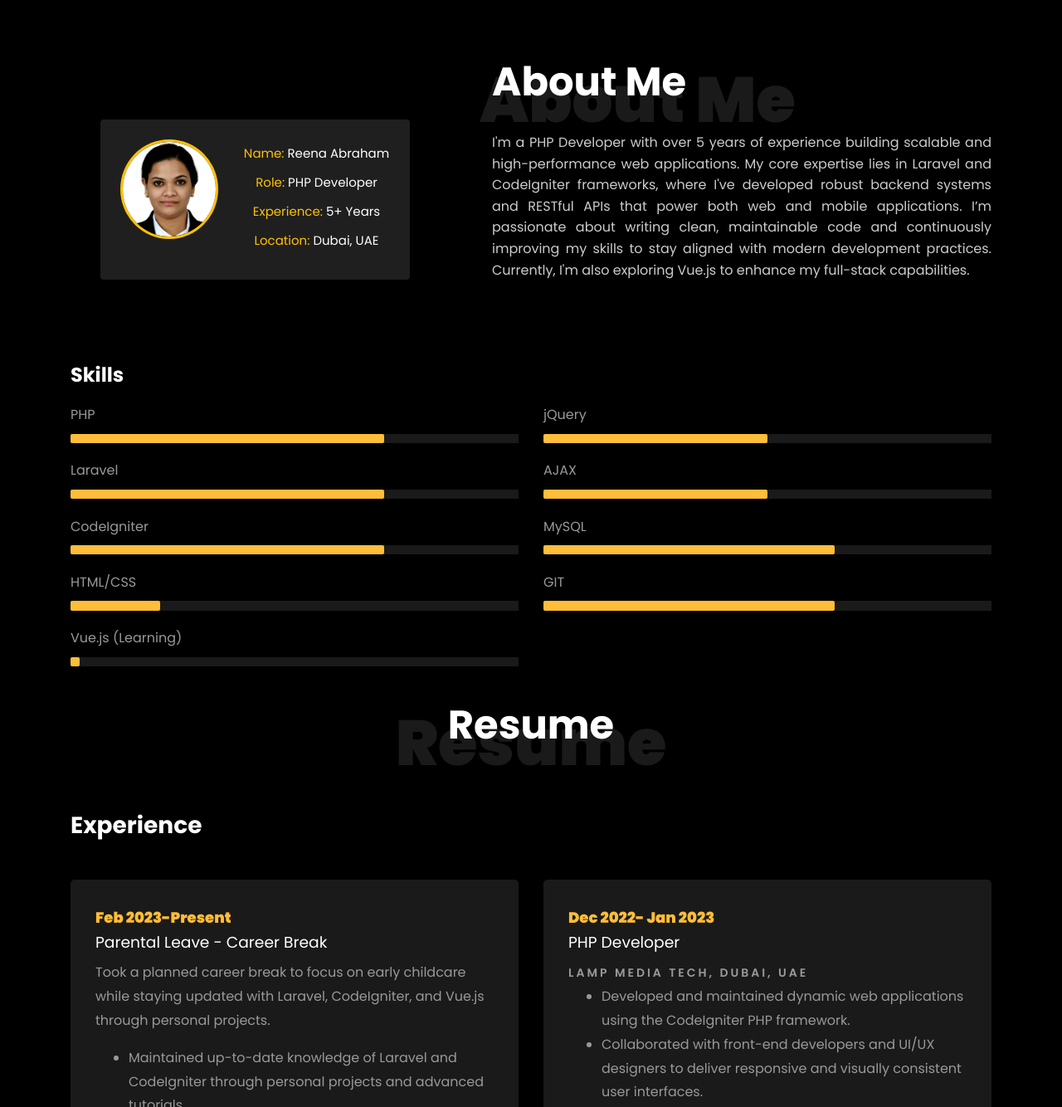
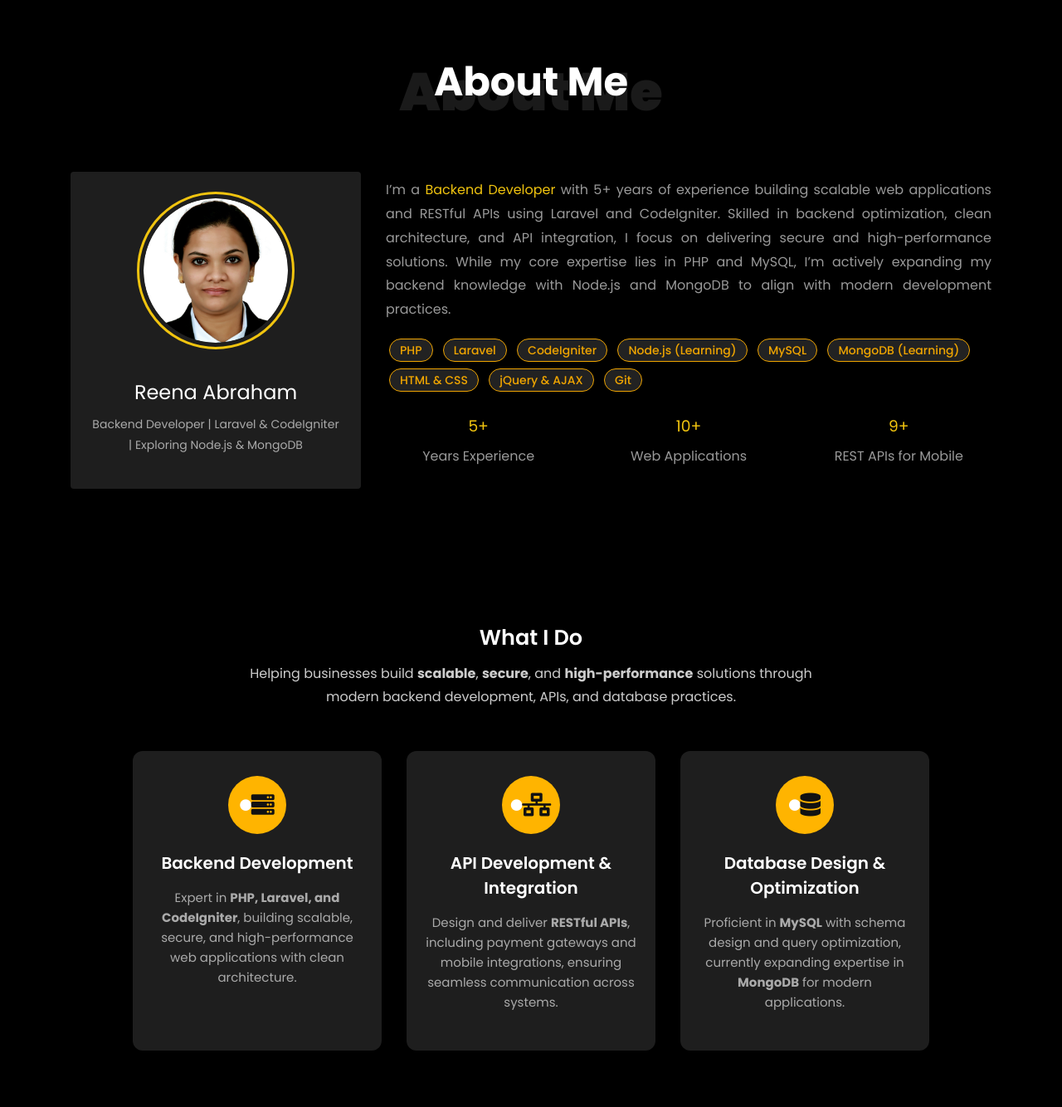
Before and after one commit to reena-abraham/portfolio, a plain HTML site: page index.html in a window 1280 px wide. Shown: the part 797-2131 px from the top of the page at 83% size. Drawn offline with Linux system fonts and the light colour scheme; files whose address does not match are found by name; a web font is replaced by a local one.

Commit message:
about section & services updated

```diff
--- a/css/vendor.css
+++ b/css/vendor.css
@@ -912,52 +912,87 @@
     position: absolute;
     top: 0px;
     left: 0;
-    font-size: 6vw;
+    font-size: 5vw;
     color: rgba(255, 255, 255, 0.1);
     z-index: -1;
     font-weight: 900;
 }
 
 #about-section {
+    background-color: #000;
     padding: 60px 0;
 }
 
-.profile-card {
+#about-section h2 {
+    color: #fff;
+    font-weight: 700;
+}
 
-    background: #1f1f1f;
-    color: #fff;
-    box-shadow: 0 4px 15px rgba(0, 0, 0, 0.3);
+#about-section h2 span,
+#about-section .highlight,
+#about-section .text-warning {
+    color: #f1c40f;
+    /* golden yellow */
+}
+
+#about-section .profile-card {
+    background-color: #1e1e1e;
+    /* dark gray card */
     border-radius: 10px;
     padding: 20px;
     text-align: center;
-    margin: auto;
+    color: #fff;
+}
+
+#about-section .profile-card img {
+    border: 3px solid #f1c40f;
+    /* yellow border around profile pic */
+}
+
+#about-section .skills span {
+    background-color: transparent;
+    border: 1px solid #f1c40f;
+    color: #f1c40f;
+    padding: 5px 15px;
+    border-radius: 20px;
+    margin: 5px;
+    display: inline-block;
 }
 
 .profile-card:hover {
     transform: translateY(-5px);
-    box-shadow: 0 12px 30px rgba(255, 193, 7, 0.3);
+    border-color: #f0a500;
 }
 
-.profile-pic {
-
-    width: 120px;
-    height: 120px;
-    object-fit: cover;
-    border: 3px solid #ffc107;
+.about-section .profile-pic {
+    max-width: 190px;
+    border: 4px solid #f0a500;
+    padding: 5px;
     border-radius: 50%;
-    margin-bottom: 15px;
 }
 
-.profile-pic:hover {
-    /* transform: rotate(3deg) scale(1.05); */
-    /* box-shadow: 0 0 25px rgba(255, 193, 7, 0.8); */
+.role {
+    font-size: 14px;
+    color: #aaa;
 }
 
-.profile-card p {
-    margin-bottom: 8px;
-    font-size: 15px;
+.skills-badges .badge {
+    display: inline-block;
+    background: #222;
+    color: #f0a500;
+    padding: 6px 12px;
+    margin: 4px;
+    border-radius: 20px;
+    font-size: 14px;
+    font-weight: 500;
+    border: 1px solid #f0a500;
+    transition: all 0.3s ease;
 }
 
+.skills-badges .badge:hover {
+    background: #f0a500;
+    color: #111;
+}
 
 .resume-section .experience-heading {
     text-align: center;
@@ -972,7 +1007,7 @@
 
 .section-title {
     /* text-align: center; */
-    font-size: 1.8rem;
+    font-size: 1.6rem;
     font-weight: 600;
     margin-bottom: 10px;
     margin-top: 40px;
@@ -982,12 +1017,84 @@
     padding: 40px 0;
 }
 
-.section-title {
+/* .section-title {
     font-size: 28px;
     font-weight: bold;
     margin-bottom: 20px;
     color: #fff;
+} */
+
+.services-section {
+    text-align: center;
+    padding: 60px 20px;
+    color: #fff;
 }
+
+.section-subtitle {
+    font-size: 32px;
+    font-weight: 700;
+    margin-bottom: 15px;
+}
+
+.section-text {
+    max-width: 700px;
+    margin: 0 auto 50px;
+    font-size: 16px;
+    color: #ccc;
+}
+
+/* Cards container */
+.services-container {
+    display: flex;
+    justify-content: center;
+    gap: 30px;
+    flex-wrap: wrap;
+}
+
+/* Each card */
+.service-card {
+    background: #1e1e1e;
+    padding: 30px 20px;
+    border-radius: 12px;
+    width: 300px;
+    box-shadow: 0 4px 10px rgba(0, 0, 0, 0.3);
+    transition: transform 0.3s ease;
+}
+
+.service-card:hover {
+    transform: translateY(-8px);
+}
+
+/* Round icon */
+.icon-circle {
+    width: 70px;
+    height: 70px;
+    margin: 0 auto 20px;
+    background: #ffb400;
+    /* accent color */
+    border-radius: 50%;
+    display: flex;
+    align-items: center;
+    justify-content: center;
+}
+
+.icon-circle i {
+    font-size: 28px;
+    color: #121212;
+}
+
+.service-card h4 {
+    font-size: 20px;
+    margin-bottom: 15px;
+    font-weight: 600;
+}
+
+.service-card p {
+    font-size: 15px;
+    color: #aaa;
+    line-height: 1.6;
+}
+
 
 
 @media (max-width: 768px) {
--- a/index.html
+++ b/index.html
@@ -11,12 +11,14 @@
 	<link rel="stylesheet" href="css/icomoon.css">
 	<link rel="stylesheet" href="css/style.css">
 	<link rel="stylesheet" href="css/vendor.css">
+	<link rel="stylesheet" href="https://cdnjs.cloudflare.com/ajax/libs/font-awesome/5.15.4/css/all.min.css">
+
 </head>
 
 <body data-spy="scroll" data-target=".site-navbar-target" data-offset="300">
 	<nav class="navbar navbar-expand-lg navbar-dark ftco_navbar ftco-navbar-light site-navbar-target" id="ftco-navbar">
 		<div class="container">
-			<a class="navbar-brand" href="#">Reena Abraham</a>
+			<a class="navbar-brand" href="javascript:void(0);">Reena Abraham</a>
 			<button class="navbar-toggler js-fh5co-nav-toggle fh5co-nav-toggle" type="button" data-toggle="collapse"
 				data-target="#ftco-nav" aria-controls="ftco-nav" aria-expanded="false" aria-label="Toggle navigation">
 				<span class="oi oi-menu"></span> Menu
@@ -51,117 +53,123 @@
 		</div>
 	</section>
 
-	<section class="ftco-about img ftco-section ftco-no-pb" id="about-section">
+
+
+<section id="about-section" class="about-section" >
   <div class="container">
-			<div class="row align-items-center"><!-- Added align-items-center here -->
 
-				<!-- Left Column: Profile Card -->
-				<div class="col-md-6 col-lg-5 d-flex">
-					<div class="profile-card p-4 rounded">
-						<div class="row align-items-center">
-							<!-- Profile Image -->
-							<div class="col-sm-6 col-md-5 text-center">
-								<img src="images/about-me.png" class="img-fluid rounded-circle profile-pic"
-									alt="Reena Abraham">
-							</div>
-
-							<div class="col-sm-6 col-md-7">
-								<p><span class="fw-bold text-warning">Name:</span> Reena Abraham</p>
-								<p><span class="fw-bold text-warning">Role:</span> PHP Developer</p>
-								<p><span class="fw-bold text-warning">Experience:</span> 5+ Years</p>
-								<p><span class="fw-bold text-warning">Location:</span> Dubai, UAE</p>
-							</div>
+		<div class="row justify-content-center  pb-5">
+				<div class="col-md-7 heading-section text-center ftco-animate fadeInUp ftco-animated">
+					<h1 class="big big-2">About Me</h1>
+					<h2 class="mb-4">About Me</h2>
 				</div>
 			</div>
 
+    <div class="row align-items-center">
 
+      <!-- Profile Card -->
+      <div class="col-md-4 text-center mb-4 mb-md-0">
+        <div class="profile-card p-4 rounded">
+          <img src="images/about-me.png" alt="Reena Abraham"
+               class="img-fluid rounded-circle profile-pic mb-3">
+          <h4 class="mt-2">Reena Abraham</h4>
+          <p class="role">Backend Developer | Laravel & CodeIgniter | Exploring Node.js & MongoDB</p>
+        </div>
       </div>
 
-				<!-- Right Column: About Me -->
-				<div class="col-md-6 col-lg-7 pl-lg-5 pb-5">
-					<div class="row justify-content-start pb-3">
-						<div class="col-md-12 heading-section ftco-animate">
-							<h1 class="big">About Me</h1>
-							<h2 class="mb-4">About Me</h2>
-							<p class="sub-content">
-								I'm a PHP Developer with over 5 years of experience building scalable and
-								high-performance
-								web applications. My core expertise lies in Laravel and CodeIgniter frameworks, where
-								I've
-								developed robust backend systems and RESTful APIs that power both web and mobile
-								applications.
-								I’m passionate about writing clean, maintainable code and continuously improving my
-								skills
-								to stay aligned with modern development practices. Currently, I'm also exploring Vue.js
-								to enhance my full-stack capabilities.
+      <!-- About Content -->
+      <div class="col-md-8">
+
+
+
+
+        <!-- Short Intro -->
+        <p style="text-align: justify;">
+          I’m a <span class="highlight">Backend Developer</span> with 5+ years of experience building scalable web applications
+          and RESTful APIs using Laravel and CodeIgniter. Skilled in backend optimization, clean architecture,
+          and API integration, I focus on delivering secure and high-performance solutions. While my core expertise lies in PHP and MySQL, I’m actively expanding my backend knowledge with Node.js and MongoDB to align with modern development practices.
         </p>
+
+		 <!-- Skill Badges -->
+        <div class="skills-badges mb-3">
+		  <span class="badge">PHP</span>
+          <span class="badge">Laravel</span>
+          <span class="badge">CodeIgniter</span>
+          <span class="badge">Node.js (Learning)</span>
+          <span class="badge">MySQL</span>
+          <span class="badge">MongoDB (Learning)</span>
+          <span class="badge">HTML & CSS</span>
+          <span class="badge">jQuery & AJAX</span>
+		  <span class="badge">Git</span>
         </div>
+
+        <!-- Stats -->
+        <div class="row mt-4 text-center">
+			<div class="col-md-4 col-4 text-center">
+            <h3 class="highlight">5+</h3>
+            <p>Years Experience</p>
           </div>
+          <div class="col-md-4 col-4">
+            <h3 class="highlight">10+</h3>
+            <p>Web Applications</p>
+          </div>
+          <div class="col-md-4 col-4">
+            <h3 class="highlight">9+</h3>
+            <p>REST APIs for Mobile</p>
           </div>
 
         </div>
       </div>
+    </div>
+  </div>
 </section>
-	<section>
-		<div class="container">
-			<div class="skill-mf">
-				<p class="title-s">
-				<h4><b>Skills</b></h4>
+
+
+
+
+<!-- What I Do Section -->
+<section id="services" class="services-section">
+  <h3 class="section-title">What I Do</h3>
+  <p class="section-text">
+    Helping businesses build <b>scalable</b>, <b>secure</b>, and <b>high-performance</b>
+    solutions through modern backend development, APIs, and database practices.
   </p>
-				<div class="row">
-					<div class="col-sm-6 ">
-						<span>PHP</span> <span class="pull-right"></span>
-						<div class="progress">
-							<div class="progress-bar" role="progressbar" style="width: 70%;" aria-valuenow="70"
-								aria-valuemin="0" aria-valuemax="100"></div>
+
+  <div class="services-container">
+    <!-- Card 1 -->
+    <div class="service-card">
+      <div class="icon-circle">
+        <i class="fas fa-server"></i>
+      </div>
+      <h4>Backend Development</h4>
+      <p>
+        Expert in <b>PHP, Laravel, and CodeIgniter</b>, building scalable,
+        secure, and high-performance web applications with clean architecture.
+      </p>
     </div>
 
-						<span>Laravel</span> <span class="pull-right"></span>
-						<div class="progress">
-							<div class="progress-bar" role="progressbar" style="width: 70%" aria-valuenow="70"
-								aria-valuemin="0" aria-valuemax="100"></div>
+    <!-- Card 2 -->
+    <div class="service-card">
+      <div class="icon-circle">
+        <i class="fas fa-network-wired"></i>
+      </div>
+      <h4>API Development & Integration</h4>
+      <p>
+        Design and deliver <b>RESTful APIs</b>, including payment gateways
+        and mobile integrations, ensuring seamless communication across systems.
+      </p>
     </div>
 
-						<span>CodeIgniter</span> <span class="pull-right"></span>
-						<div class="progress">
-							<div class="progress-bar" role="progressbar" style="width: 70%" aria-valuenow="70"
-								aria-valuemin="0" aria-valuemax="100"></div>
+    <!-- Card 3 -->
+    <div class="service-card">
+      <div class="icon-circle">
+        <i class="fas fa-database"></i>
       </div>
-						<span>HTML/CSS</span> <span class="pull-right"></span>
-						<div class="progress">
-							<div class="progress-bar" role="progressbar" style="width: 20%" aria-valuenow="20"
-								aria-valuemin="0" aria-valuemax="100"></div>
-						</div>
-						<span>Vue.js (Learning)</span> <span class="pull-right"></span>
-						<div class="progress">
-							<div class="progress-bar" role="progressbar" style="width: 2%" aria-valuenow="2"
-								aria-valuemin="0" aria-valuemax="100"></div>
-						</div>
-					</div>
-					<div class="col-sm-6 ">
-						<span>jQuery</span> <span class="pull-right"></span>
-						<div class="progress">
-							<div class="progress-bar" role="progressbar" style="width: 50%" aria-valuenow="50"
-								aria-valuemin="0" aria-valuemax="100"></div>
-						</div>
-
-						<span>AJAX</span> <span class="pull-right"></span>
-						<div class="progress">
-							<div class="progress-bar" role="progressbar" style="width: 50%" aria-valuenow="50"
-								aria-valuemin="0" aria-valuemax="100"></div>
-						</div>
-						<span>MySQL</span> <span class="pull-right"></span>
-						<div class="progress">
-							<div class="progress-bar" role="progressbar" style="width: 65%" aria-valuenow="65"
-								aria-valuemin="0" aria-valuemax="100"></div>
-						</div>
-						<span>GIT</span> <span class="pull-right"></span>
-						<div class="progress">
-							<div class="progress-bar" role="progressbar" style="width: 65%" aria-valuenow="65"
-								aria-valuemin="0" aria-valuemax="100"></div>
-						</div>
-					</div>
-				</div>
+      <h4>Database Design & Optimization</h4>
+      <p>
+        Proficient in <b>MySQL</b> with schema design and query optimization,
+        currently expanding expertise in <b>MongoDB</b> for modern applications.
+      </p>
     </div>
   </div>
 </section>
@@ -185,22 +193,17 @@
 					<div class="resume-wrap">
 						<span class="date">Feb 2023-Present</span>
 						<h3>Parental Leave - Career Break</h3>
-						<p>Took a planned career break to focus on early childcare while staying updated with Laravel,
-							CodeIgniter, and Vue.js through personal projects.</p>
+						<p>Took a planned career break to focus on early childcare while continuing professional growth through personal projects and advanced learning.</p>
 						<ul>
 							<li>
-								Maintained up-to-date knowledge of Laravel and CodeIgniter through
-								personal projects and advanced tutorials.
-							</li>
-							<li>Began hands-on learning of Vue.js to build modern, interactive front
-								end interfaces.
+								Maintained and expanded expertise in Laravel and CodeIgniter via personal projects and advanced tutorials.
 							</li>
 							<li>
-								Built a basic CRUD application using Laravel for the backend and
-								Vue.js for the frontend, gaining hands-on experience with API
-								development, component-based UI, and seamless frontend-backend
-								integration.
+								Started hands-on learning with Node.js and MongoDB to expand backend development expertise beyond PHP.
 							</li>
+							<li>Stayed up to date with modern backend practices to ensure a smooth transition back into full-time development.
+							</li>
+
 						</ul>
 					</div>
 				</div>
@@ -231,7 +234,7 @@
 								consistently achieving 100% of sprint goals and maintaining a 98% sprint completion
 								rate.</li>
 							<li>Developed and maintained over 10 web applications.</li>
-							<li>Developed RESTful APIs for 9+ mobile apps.</li>
+							<li>Built and optimized RESTful APIs powering 9+ mobile applications, ensuring seamless data exchange and performance.</li>
 						</ul>
 					</div>
 				</div>
@@ -242,7 +245,7 @@
 						<h3>Junior PHP Developer</h3>
 						<span class="position">Emvigo Technologies, Kerala, India</span>
 						<ul>
-							<li>Worked on Laravel-based web applications.</li>
+							<li>Contributed to the development of Laravel-based web applications, focusing on backend functionality.</li>
 							<li>Assisted in building and optimizing RESTful APIs for integration with front-end systems.
 							</li>
 							<li>Support senior developers with daily tasks and actively learn through hands-on coding.
@@ -286,13 +289,7 @@
 				</div>
 			</div>
 			<div class="project-grid">
-				<div class="project-card" onclick="openModal('crudModal')">
-					<img src="images/portfolio/crud_laravel_vue.png" alt="CRUD Application">
-					<div class="project-info">
-						<span class="project-type">Website</span>
-						<h3 class="project-title">CRUD Application</h3>
-					</div>
-				</div>
+
 				<div class="project-card" onclick="openModal('ePortalModal')">
 					<img src="images/portfolio/eportal.png" alt="E-Portal">
 					<div class="project-info">
@@ -340,27 +337,6 @@
 		</div>
 	</section>
 
-	<div id="crudModal" class="modal">
-		<div class="modal-content">
-			<span class="close-btn" onclick="closeModal('crudModal')">&times;</span>
-			<h3>Basic CRUD Application (Self-initiated project)</h3>
-			<p>A web application that allows Create, Read, Update, and Delete operations on a database.</p>
-			<h3>Key Features:</h3>
-			<ul>
-				<li>Developed a full-stack CRUD application as part of self-study to deepen understanding of Laravel and
-					Vue.js integration.</li>
-				<li>Built RESTful APIs using Laravel to handle data operations securely and efficiently.</li>
-				<li>Designed a responsive and interactive frontend using Vue.js for creating, reading, updating, and
-					deleting records.</li>
-			</ul>
-			<h3>Technology Stack:</h3>
-			<div class="tech-tags">
-				<span>Laravel</span>
-				<span>Vue.js</span>
-				<span>MySQL</span>
-			</div>
-		</div>
-	</div>
 
 	<div id="ePortalModal" class="modal">
 		<div class="modal-content">
@@ -516,7 +492,7 @@
 		<div class="container">
 			<div class="row justify-content-center mb-5 pb-3">
 				<div class="col-md-7 heading-section text-center ftco-animate">
-					<h1 class="big big-2">Contact</h1>
+					<h1 class="big big-2">Contact Me</h1>
 					<h2 class="mb-4">Contact Me</h2>
 					<p>Below are the details to reach out to me!</p>
 				</div>
```
Lines whose indentation alone changed are shown as unchanged.
